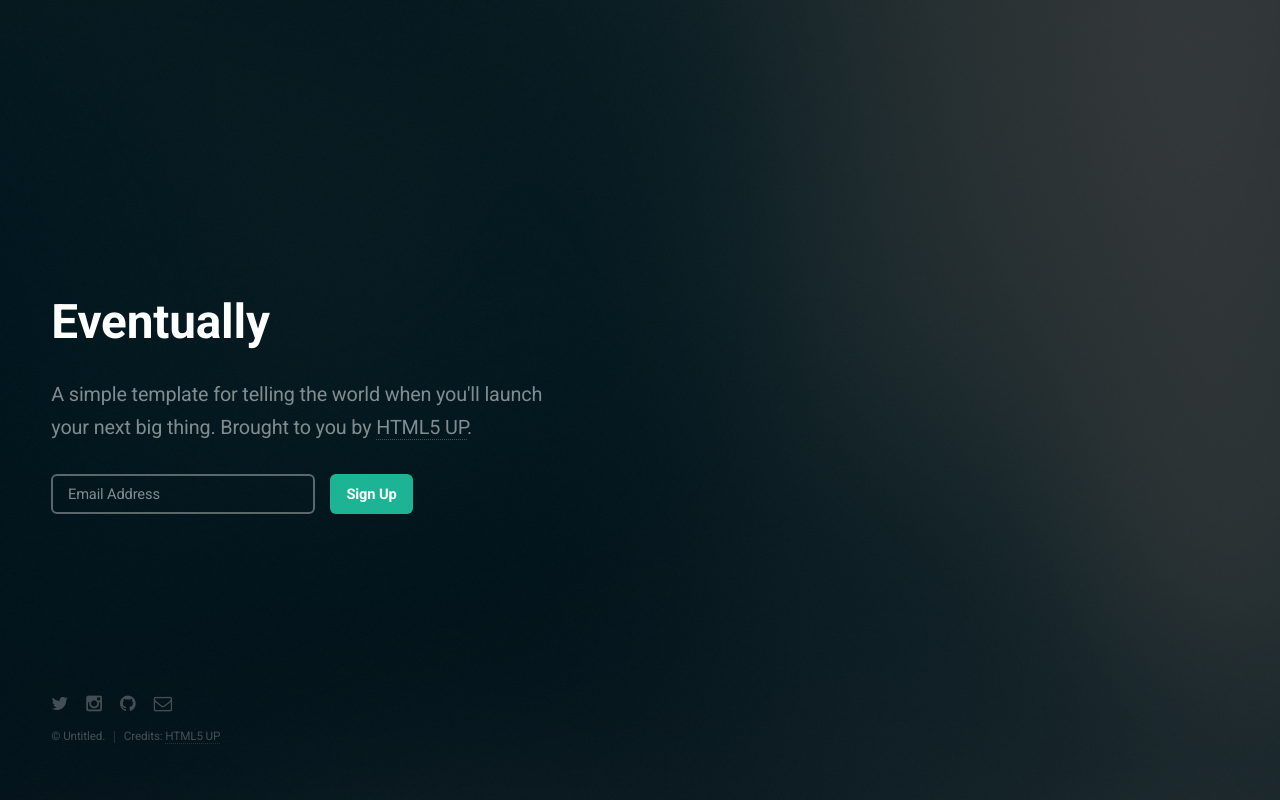
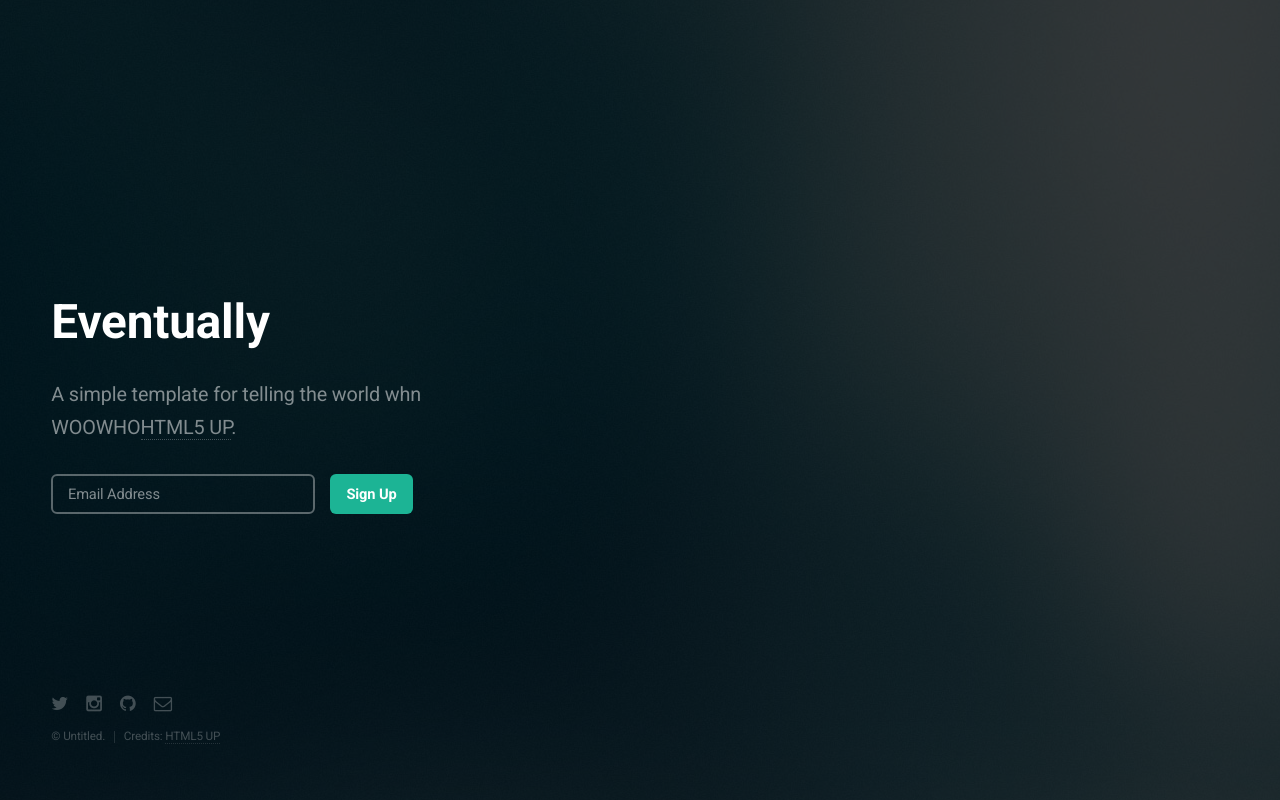
Before and after one commit to jesicitaroark/eventually-2, a plain HTML site: page index.html in a window 1280 px wide. Drawn offline with Linux system fonts and the light colour scheme.

Commit message:
Changes from closeheat live editor

```diff
--- a/index.html
+++ b/index.html
@@ -19,8 +19,7 @@
 		<!-- Header -->
 			<header id="header">
 				<h1>Eventually</h1>
-				<p>A simple template for telling the world when you'll launch<br />
-				your next big thing. Brought to you by <a href="http://html5up.net">HTML5 UP</a>.</p>
+				<p>A simple template for telling the world whn<br />WOOWHO<a href="http://html5up.net">HTML5 UP</a>.</p>
 			</header>
 
 		<!-- Signup Form -->
```
